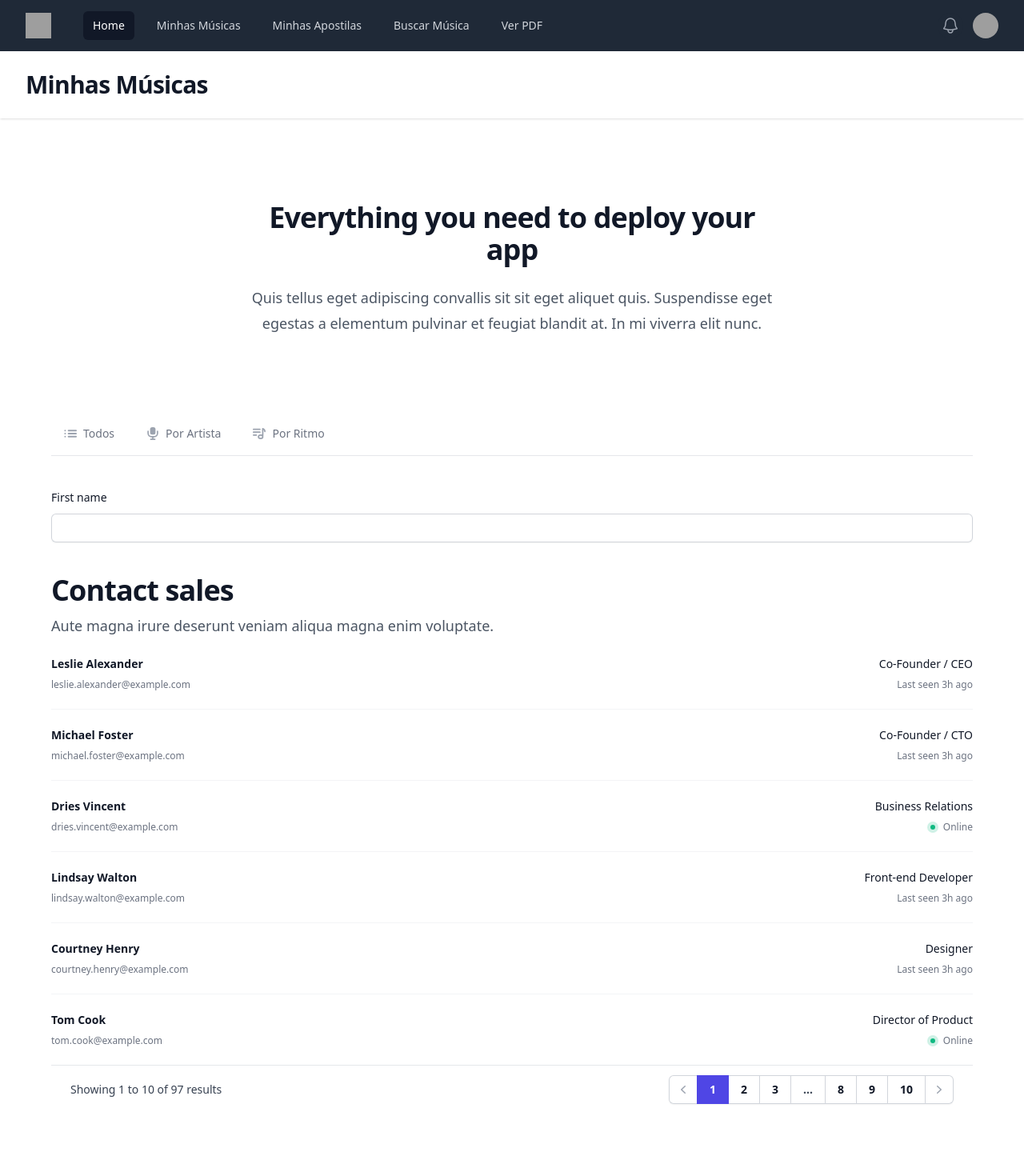
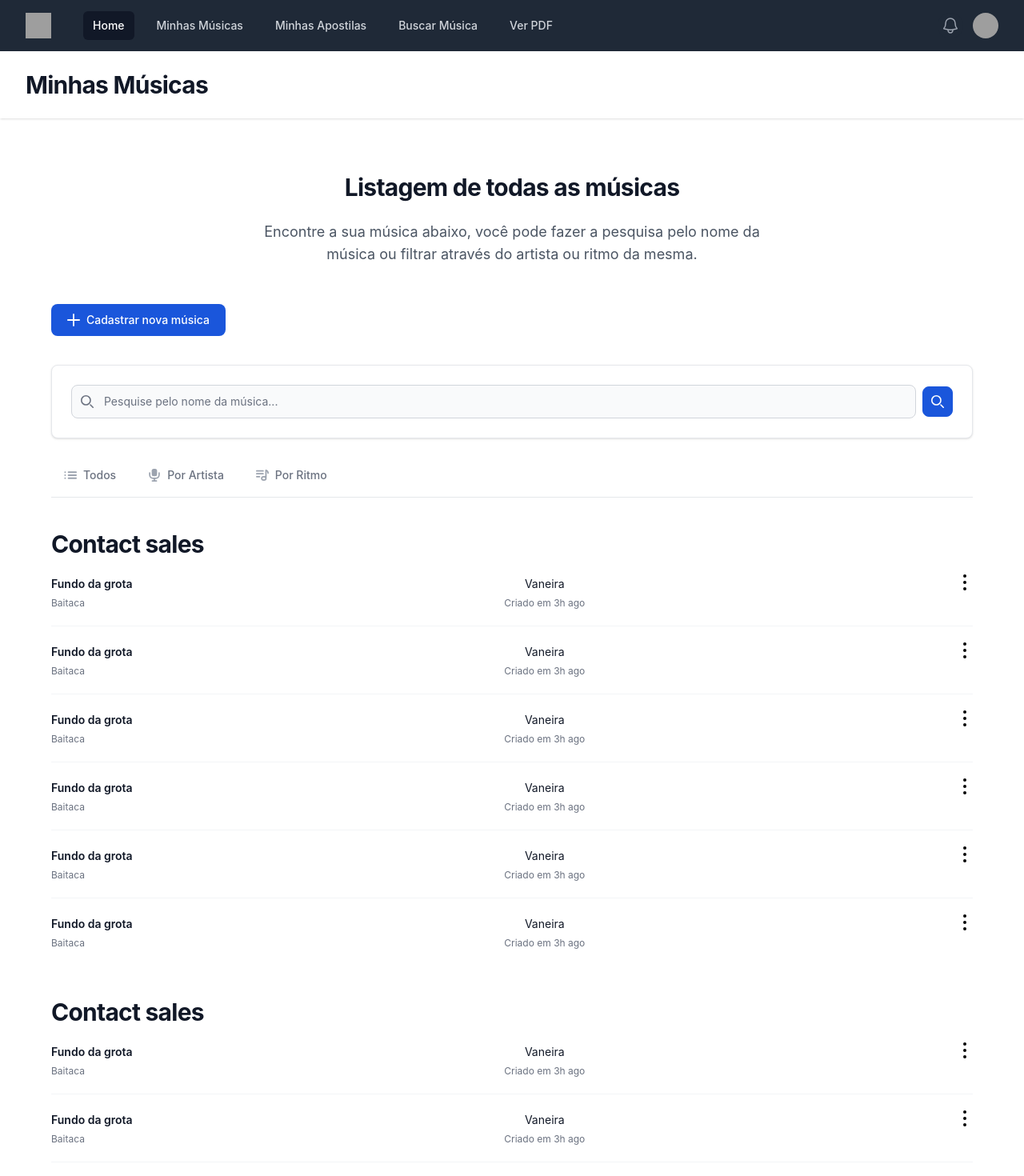
Before and after one commit to GuilhermeJeske1006/front-end-cifraMusic, a Nuxt app: page /music/listing in a window 1280 px wide. Shown: the top 1470 px of the page at 80% size. Built offline with nearby package versions, Linux system fonts and the light colour scheme; grey boxes are pictures that could not be loaded.

Commit message:
front-05: finalizes layout of the music listing screen

```diff
--- /dev/null
+++ b/assets/css/input.css
@@ -0,0 +1,3 @@
+@tailwind base;
+@tailwind components;
+@tailwind utilities;
--- /dev/null
+++ b/components/general/Filter.vue
@@ -0,0 +1,17 @@
+<template>
+
+<div class=" p-6 bg-white border border-gray-200 rounded-lg shadow hover:bg-gray-100">
+<form class=" flex items-center">
+    <label for="simple-search" class="sr-only">Procurar</label>
+    <slot></slot>
+    <button type="submit" class="p-2.5 ms-2 text-sm font-medium text-white bg-blue-700 rounded-lg border border-blue-700 hover:bg-blue-800 focus:ring-4 focus:outline-none focus:ring-blue-300 ">
+        <svg class="w-4 h-4" aria-hidden="true" xmlns="http://www.w3.org/2000/svg" fill="none" viewBox="0 0 20 20">
+            <path stroke="currentColor" stroke-linecap="round" stroke-linejoin="round" stroke-width="2" d="m19 19-4-4m0-7A7 7 0 1 1 1 8a7 7 0 0 1 14 0Z"/>
+        </svg>
+        <span class="sr-only">Procurar</span>
+    </button>
+</form>
+
+
+</div>
+</template>
--- a/components/general/paginate.vue
+++ b/components/general/paginate.vue
@@ -7,19 +7,19 @@
   <div class="hidden sm:flex sm:flex-1 sm:items-center sm:justify-between">
     <div>
       <p class="text-sm text-gray-700">
-        Showing
+        Mostrando
         <span class="font-medium">1</span>
-        to
+        para
         <span class="font-medium">10</span>
-        of
+        de
         <span class="font-medium">97</span>
-        results
+        resultados
       </p>
     </div>
     <div>
       <nav class="isolate inline-flex -space-x-px rounded-md shadow-sm" aria-label="Pagination">
         <a href="#" class="relative inline-flex items-center rounded-l-md px-2 py-2 text-gray-400 ring-1 ring-inset ring-gray-300 hover:bg-gray-50 focus:z-20 focus:outline-offset-0">
-          <span class="sr-only">Previous</span>
+          <span class="sr-only">Anterior</span>
           <svg class="h-5 w-5" viewBox="0 0 20 20" fill="currentColor" aria-hidden="true">
             <path fill-rule="evenodd" d="M12.79 5.23a.75.75 0 01-.02 1.06L8.832 10l3.938 3.71a.75.75 0 11-1.04 1.08l-4.5-4.25a.75.75 0 010-1.08l4.5-4.25a.75.75 0 011.06.02z" clip-rule="evenodd" />
           </svg>
@@ -33,7 +33,7 @@
         <a href="#" class="relative inline-flex items-center px-4 py-2 text-sm font-semibold text-gray-900 ring-1 ring-inset ring-gray-300 hover:bg-gray-50 focus:z-20 focus:outline-offset-0">9</a>
         <a href="#" class="relative inline-flex items-center px-4 py-2 text-sm font-semibold text-gray-900 ring-1 ring-inset ring-gray-300 hover:bg-gray-50 focus:z-20 focus:outline-offset-0">10</a>
         <a href="#" class="relative inline-flex items-center rounded-r-md px-2 py-2 text-gray-400 ring-1 ring-inset ring-gray-300 hover:bg-gray-50 focus:z-20 focus:outline-offset-0">
-          <span class="sr-only">Next</span>
+          <span class="sr-only">Próximo</span>
           <svg class="h-5 w-5" viewBox="0 0 20 20" fill="currentColor" aria-hidden="true">
             <path fill-rule="evenodd" d="M7.21 14.77a.75.75 0 01.02-1.06L11.168 10 7.23 6.29a.75.75 0 111.04-1.08l4.5 4.25a.75.75 0 010 1.08l-4.5 4.25a.75.75 0 01-1.06-.02z" clip-rule="evenodd" />
           </svg>
--- a/components/music/listMusic.vue
+++ b/components/music/listMusic.vue
@@ -1,4 +1,5 @@
 <template>
+
   <ul role="list" class="divide-y divide-gray-100">
     <li v-for="person in people" :key="person.email" class="flex justify-between gap-x-6 py-5">
       <div class="flex min-w-0 gap-x-4">
@@ -7,13 +8,20 @@
           <p class="mt-1 truncate text-xs leading-5 text-gray-500">{{ 'Baitaca' }}</p>
         </div>
       </div>
-      <div class="hidden shrink-0 sm:flex sm:flex-col sm:items-end">
+      <div class="hidden shrink-0  sm:flex sm:flex-col sm:items-center">
         <p class="text-sm leading-6 text-gray-900">{{ 'Vaneira' }}</p>
         <p  class="mt-1 text-xs leading-5 text-gray-500">
           Criado em <time>{{ '3h ago' }}</time>
         </p>
 
       </div>
+      <div class="hidden shrink-0  sm:flex sm:flex-col sm:items-end">
+        <svg class="w-5 h-5 " aria-hidden="true" xmlns="http://www.w3.org/2000/svg" fill="currentColor" viewBox="0 0 4 15">
+    <path d="M3.5 1.5a1.5 1.5 0 1 1-3 0 1.5 1.5 0 0 1 3 0Zm0 6.041a1.5 1.5 0 1 1-3 0 1.5 1.5 0 0 1 3 0Zm0 5.959a1.5 1.5 0 1 1-3 0 1.5 1.5 0 0 1 3 0Z"/>
+  </svg>
+
+      </div>
+
     </li>
   </ul>
 </template>
--- a/nuxt.config.js
+++ b/nuxt.config.js
@@ -18,6 +18,8 @@ export default {
 
   // Global CSS: https://go.nuxtjs.dev/config-css
   css: [
+    'flowbite/dist/flowbite.css',
+
   ],
 
   // Plugins to run before rendering page: https://go.nuxtjs.dev/config-plugins
@@ -38,6 +40,8 @@ export default {
 
   // Modules: https://go.nuxtjs.dev/config-modules
   modules: [
+    '@nuxtjs/tailwindcss'
+
   ],
 
   // Build Configuration: https://go.nuxtjs.dev/config-build
--- a/pages/index.vue
+++ b/pages/index.vue
@@ -13,7 +13,9 @@
         </div>
       </div>
       <div class="mx-auto max-w-7xl sm:py-12 sm:px-6 lg:px-8">
-      <music-list-music :item="data" />
+      <music-list-music :item="data" >
+
+      </music-list-music>
     </div>
 
     </div>
--- a/pages/music/listing.vue
+++ b/pages/music/listing.vue
@@ -2,42 +2,65 @@
   <base-layout>
     <static-header :item="'Minhas Músicas'" />
 
-    <div class="mx-auto max-w-7xl sm:py-12 sm:px-6 lg:px-8">
-
+    <div class="mx-auto max-w-7xl mb-20 sm:py-3 sm:px-6 lg:px-8">
       <div class="bg-white sm:py-12">
           <div class="mx-auto max-w-7xl px-6 lg:px-8">
             <div class="mx-auto max-w-2xl lg:text-center">
-            <p class="mt-2 text-3xl font-bold tracking-tight text-gray-900 sm:text-4xl">Everything you need to deploy your
-              app</p>
-            <p class="mt-6 text-lg leading-8 text-gray-600">Quis tellus eget adipiscing convallis sit sit eget aliquet
-              quis. Suspendisse eget egestas a elementum pulvinar et feugiat blandit at. In mi viverra elit nunc.</p>
+              <p class="mt-2 text-3xl font-bold tracking-tight text-gray-900 sm:text-4xl">Listagem de todas as músicas</p>
+              <p class="mt-6 text-lg leading-8 text-gray-600">Encontre a sua música abaixo, você pode fazer a pesquisa pelo nome da música ou filtrar através do artista ou ritmo da mesma.</p>
             </div>
           </div>
         </div>
 
-      <div class="mx-auto max-w-7xl sm:py-12 sm:px-6 lg:px-8">
-       <general-tabs :items="tabs"/>
+      <div class="mx-auto max-w-7xl sm:px-6 lg:px-8">
+        <div class="hidden shrink-0 mb-7  sm:flex sm:flex-col sm:items-start">
 
-       <div class="mt-10 grid grid-cols-1 gap-x-6 gap-y-8 sm:grid-cols-6">
-        <div class="sm:col-span-6">
-          <label for="first-name" class="block text-sm font-medium leading-6 text-gray-900">First name</label>
-          <div class="mt-2">
-            <input type="text" name="first-name" id="first-name" autocomplete="given-name" class="block w-full rounded-md border-0 py-1.5 text-gray-900 shadow-sm ring-1 ring-inset ring-gray-300 placeholder:text-gray-400 focus:ring-2 focus:ring-inset focus:ring-indigo-600 sm:text-sm sm:leading-6">
+          <NuxtLink to="/music/register" type="button"
+            class="text-white bg-blue-700 hover:bg-blue-800 focus:ring-4 focus:ring-blue-300  font-medium rounded-lg text-sm px-5 py-2.5 text-center inline-flex items-center me-2 mb-2">
+            <svg class="w-4 h-4 me-2" aria-hidden="true" xmlns="http://www.w3.org/2000/svg" fill="none"
+              viewBox="0 0 18 18">
+              <path stroke="currentColor" stroke-linecap="round" stroke-linejoin="round" stroke-width="2"
+                d="M9 1v16M1 9h16" />
+            </svg>
+            Cadastrar nova música
+          </NuxtLink>
+
+
         </div>
+        <general-filter class="mb-5">
+          <div class="relative w-full ">
+            <div class="absolute inset-y-0 start-0 flex items-center ps-3 pointer-events-none">
+              <svg class="w-4 h-4 text-gray-500 " aria-hidden="true" xmlns="http://www.w3.org/2000/svg" fill="none"
+                viewBox="0 0 20 20">
+                <path stroke="currentColor" stroke-linecap="round" stroke-linejoin="round" stroke-width="2"
+                  d="m19 19-4-4m0-7A7 7 0 1 1 1 8a7 7 0 0 1 14 0Z" />
+              </svg>
             </div>
+            <input type="text" id="simple-search"
+              class="bg-gray-50 border border-gray-300 text-gray-900 text-sm rounded-lg focus:ring-blue-500 focus:border-blue-500 block w-full ps-10 p-2.5  "
+              placeholder="Pesquise pelo nome da música..." required>
           </div>
+        </general-filter>
+        <general-tabs :items="tabs" />
+
         <div class="relative mx-auto mt-10 w-full max-w-container ">
           <h2 class="text-3xl font-bold tracking-tight text-gray-900 sm:text-4xl">Contact sales</h2>
-          <p class="mt-2 text-lg leading-8 text-gray-600">Aute magna irure deserunt veniam aliqua magna enim voluptate.
-          </p>
+
         </div>
-        <general-list />
+        <music-list-music />
+
+        <div class="relative mx-auto mt-10 w-full max-w-container ">
+          <h2 class="text-3xl font-bold tracking-tight text-gray-900 sm:text-4xl">Contact sales</h2>
+
+        </div>
+        <music-list-music />
 
         <general-paginate />
       </div>
 
     </div>
-</base-layout></template>
+  </base-layout>
+</template>
 
 <script setup>
 
--- /dev/null
+++ b/tailwind.config.js
@@ -0,0 +1,19 @@
+/** @type {import('tailwindcss').Config} */
+module.exports = {
+  content: [
+    "./components/**/*.{js,vue,ts}",
+    "./layouts/**/*.vue",
+    "./pages/**/*.vue",
+    "./plugins/**/*.{js,ts}",
+    "./nuxt.config.{js,ts}",
+    "./node_modules/flowbite/**/*.{js,ts}"
+
+  ],
+  theme: {
+    extend: {},
+  },
+  plugins: [
+    require('flowbite/plugin')
+
+  ],
+}
```
Also changed, not shown: package.json (+4 -3 lines), 1 other file (tests, documents, lock files or other folders). Lines whose indentation alone changed are shown as unchanged.
